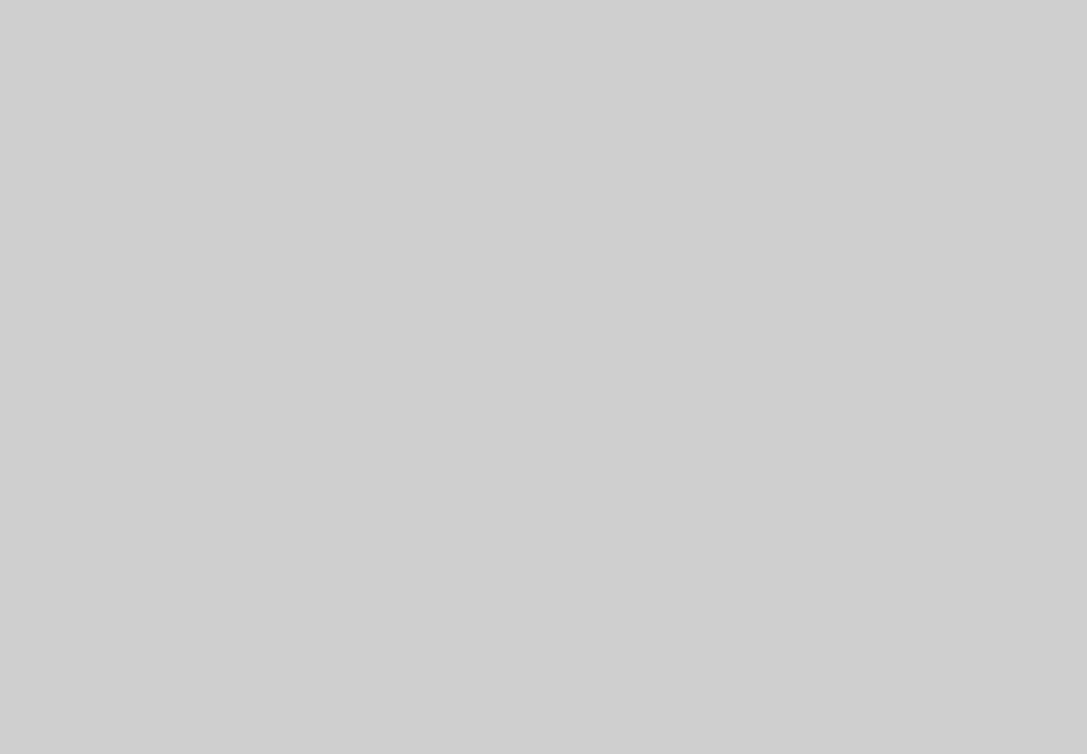
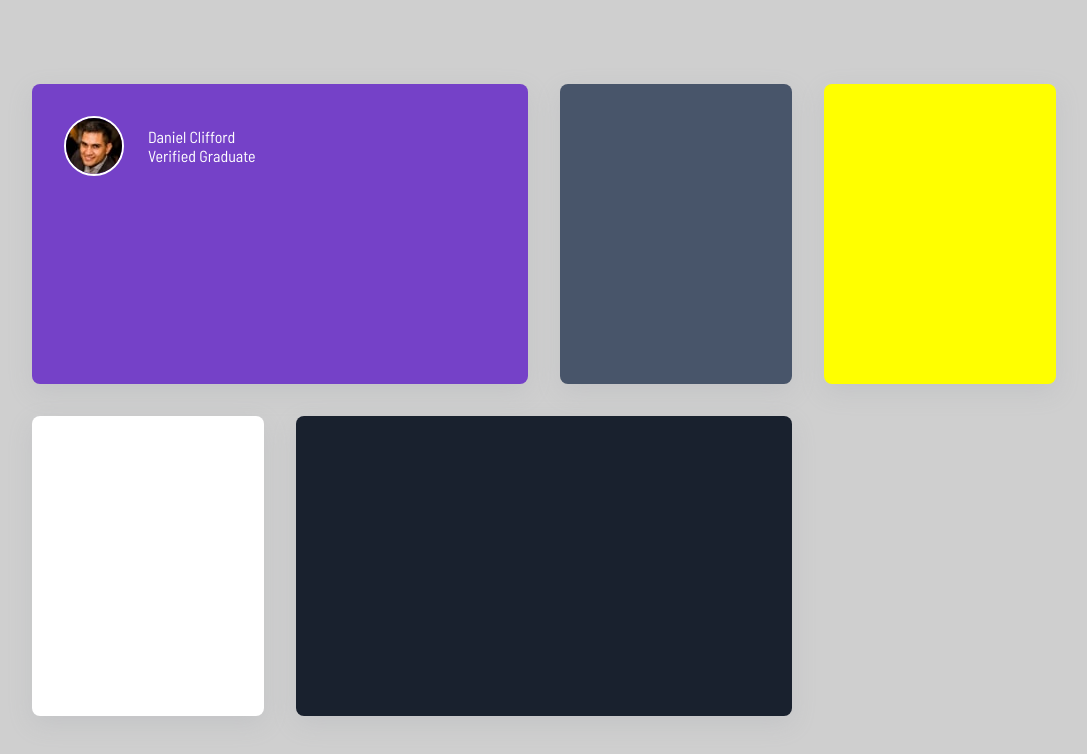
Before and after one commit to prathamesh-mutkure/hts-onboarding-challenge-2, a plain HTML site: page index.html in a window 1280 px wide. Shown: the whole page, without its empty margins (96-1183 px from the left). Drawn offline with Linux system fonts and the light colour scheme.

Commit message:
Added Cards

```diff
--- a/index.html
+++ b/index.html
@@ -14,7 +14,25 @@
 
     <title>Frontend Mentor | [Challenge Name Here]</title>
 
-    <link rel="stylesheet" href="style.css" />
+    <link rel="stylesheet" href="/style.css" />
   </head>
-  <body></body>
+  <body>
+    <main>
+      <div class="card-container">
+        <div class="card card-1">
+          <div class="user">
+            <img src="/images/image-daniel.jpg" alt="" srcset="" />
+            <div>
+              <p>Daniel Clifford</p>
+              <p>Verified Graduate</p>
+            </div>
+          </div>
+        </div>
+        <div class="card card-2"></div>
+        <div class="card card-3"></div>
+        <div class="card card-4"></div>
+        <div class="card card-5"></div>
+      </div>
+    </main>
+  </body>
 </html>
--- a/style.css
+++ b/style.css
@@ -3,6 +3,10 @@
 * {
   padding: 0;
   margin: 0;
+
+  -moz-box-sizing: border-box;
+  -webkit-box-sizing: border-box;
+  box-sizing: border-box;
 }
 
 :root {
@@ -15,6 +19,14 @@
   --light-grayish-blue: hsl(210, 46%, 95%);
 
   --font-size: 13px;
+}
+
+*,
+*:before,
+*:after {
+  box-sizing: border-box;
+  margin: 0;
+  padding: 0;
 }
 
 html,
@@ -32,12 +44,65 @@ main {
   overflow: auto;
 }
 
+.card-container {
+  width: 100%;
+  max-width: 1024px;
+  display: grid;
+  grid-template-columns: repeat(4, 1fr);
+  gap: 2rem;
+  justify-content: center;
+}
+
+@media only screen and (max-width: 600px) {
+  .card-container {
+    grid-template-columns: 1fr;
+    width: 95%;
+  }
+}
+
 .card {
-  background-color: white;
-  max-width: 600px;
+  background-color: var(--white);
+  box-shadow: rgba(149, 157, 165, 0.2) 0px 8px 24px;
+  width: 100%;
+  height: 300px;
   border-radius: 0.5rem;
-  margin: 2rem;
-  overflow: hidden;
+  color: var(--white);
+  padding: 2rem;
+}
 
-  box-shadow: rgba(149, 157, 165, 0.2) 0px 8px 24px;
+.user {
+  display: flex;
+  align-items: center;
 }
+
+.card .user > * {
+  display: inline-block;
+}
+
+.card .user img {
+  border-radius: 2rem;
+  border: solid 2px var(--white);
+  margin-right: 1.5rem;
+}
+
+.card-1 {
+  background-color: var(--moderate-voilet);
+  grid-column: auto / span 2;
+}
+
+.card-2 {
+  background-color: var(--dark-grayish-blue);
+}
+
+.card-3 {
+  background-color: yellow;
+  grid-row: span 2;
+}
+
+.card-4 {
+}
+
+.card-5 {
+  background-color: var(--dark-blackish-blue);
+  grid-column: span 2;
+}
```
